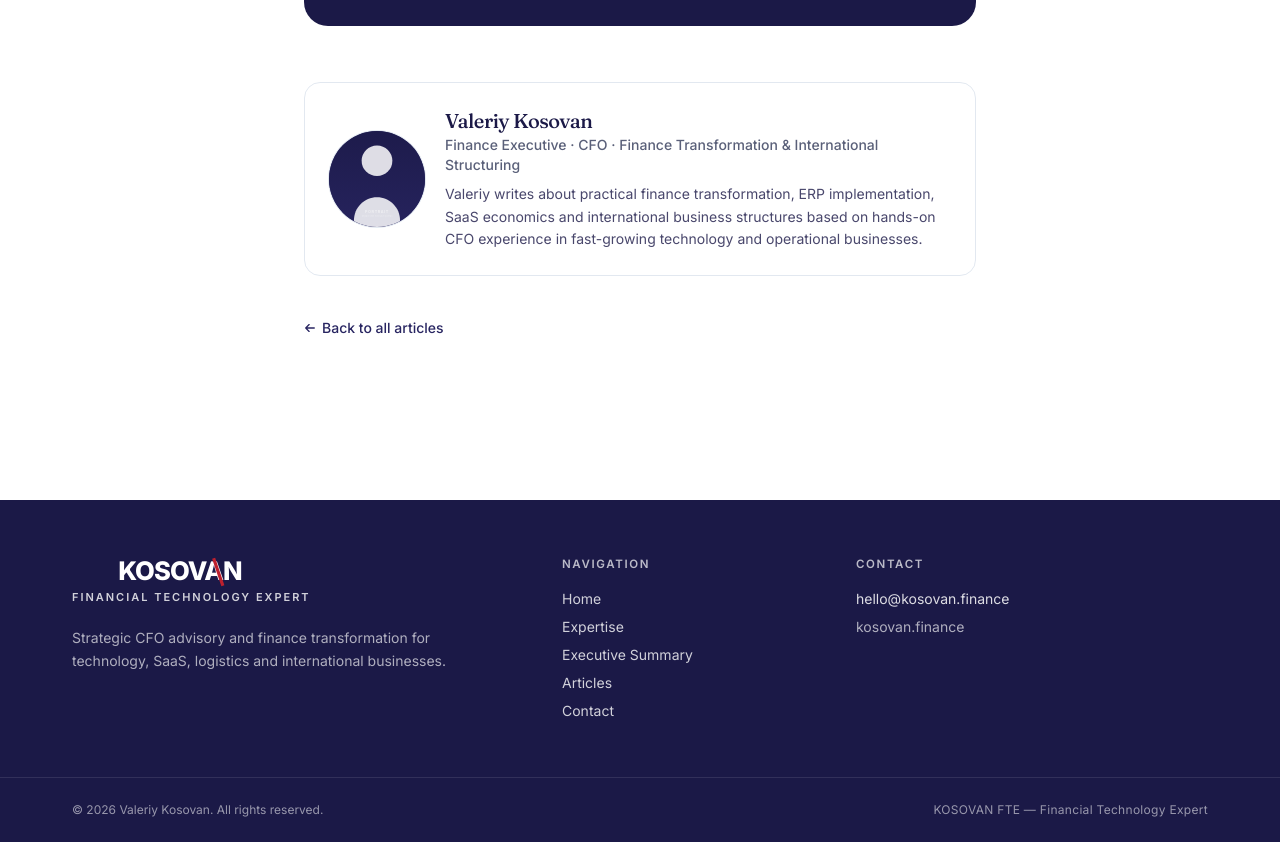
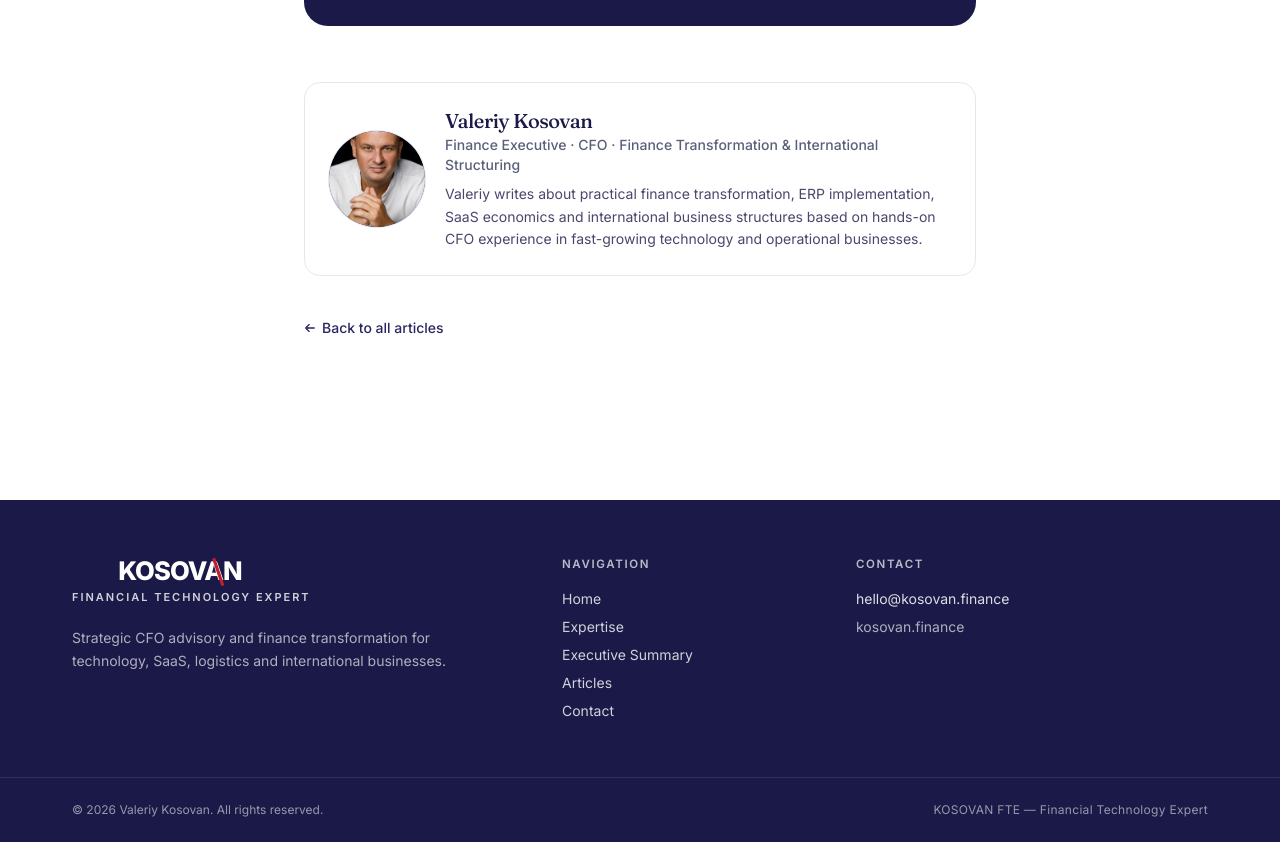
Before and after one commit to valeriy-star/finance-website, a Next.js app: page /articles/how-to-value-a-loss-making-saas-company/ in a window 1280 px wide. Shown: the part 4335-5177 px from the top of the page. Built offline with nearby package versions, Linux system fonts and the light colour scheme.

Commit message:
Update AuthorSignature.tsx

```diff
--- a/src/components/AuthorSignature.tsx
+++ b/src/components/AuthorSignature.tsx
@@ -5,7 +5,7 @@ export function AuthorSignature() {
     <div className="mt-14 rounded-2xl border border-slate-200 bg-white/70 backdrop-blur p-5 sm:p-6 flex flex-col sm:flex-row gap-5 items-start sm:items-center">
       <div className="relative h-20 w-20 sm:h-24 sm:w-24 rounded-full overflow-hidden bg-brand ring-1 ring-slate-200 flex-shrink-0">
         <Image
-          src="/images/valeriy-kosovan-article-signature.svg"
+          src="/images/valeriy-kosovan-article-signature.jpg"
           alt="Valeriy Kosovan"
           fill
           className="object-cover"
```
